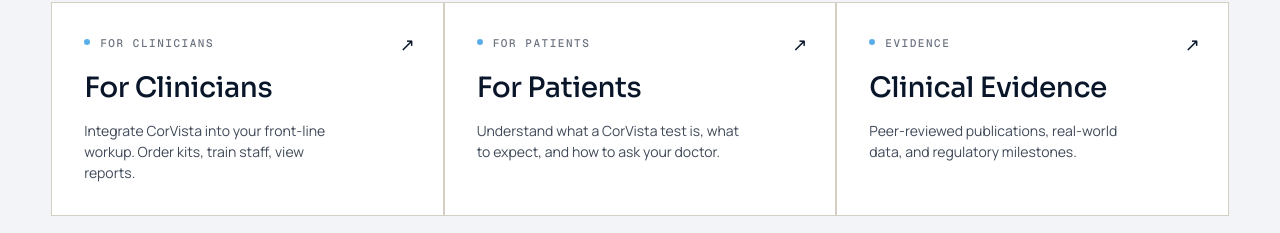
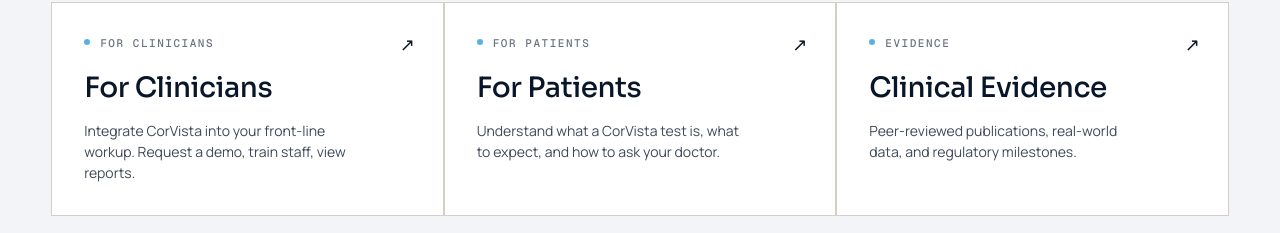
Before and after one commit to gsmith1014/project-atlas-2026, a React (Vite) app: page / in a window 1280 px wide. Shown: the part 3000-3233 px from the top of the page. Built offline with nearby package versions, Linux system fonts and the light colour scheme.

Commit message:
Update home.jsx

```diff
--- a/src/pages/home.jsx
+++ b/src/pages/home.jsx
@@ -301,7 +301,7 @@
         />
         <div className="row row-3" style={{ gap: 0, borderTop: '1px solid var(--rule)' }}>
           {[
-            ['clinicians', 'For Clinicians', 'Integrate CorVista into your front-line workup. Order kits, train staff, view reports.'],
+            ['clinicians', 'For Clinicians', 'Integrate CorVista into your front-line workup. Request a demo, train staff, view reports.'],
             ['patients', 'For Patients', 'Understand what a CorVista test is, what to expect, and how to ask your doctor.'],
             ['evidence', 'Clinical Evidence', 'Peer-reviewed publications, real-world data, and regulatory milestones.'],
           ].map(([slug, title, copy]) => (
```
